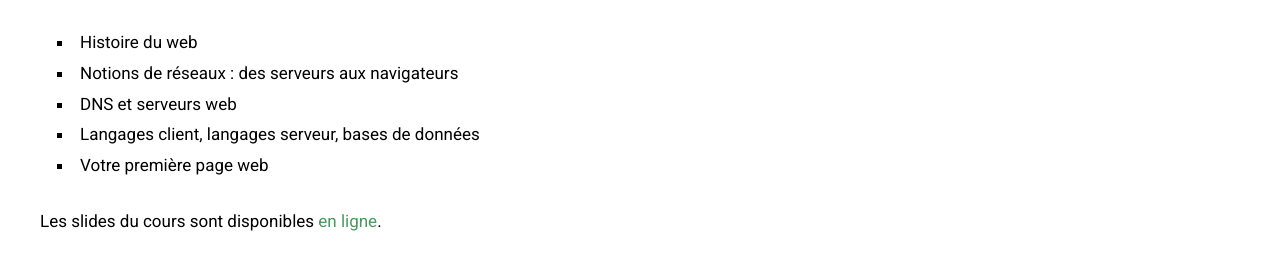
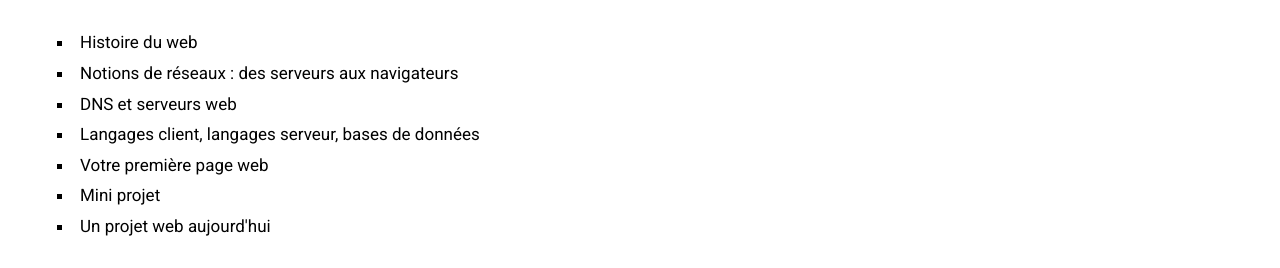
Before and after one commit to AntoineAugusti/sciences-po-culture-numerique, a plain HTML site: page index.html in a window 1280 px wide. Shown: the part 312-580 px from the top of the page. Drawn offline with nearby package versions, Linux system fonts and the light colour scheme.

Commit message:
Update course structure

```diff
--- a/index.html
+++ b/index.html
@@ -33,6 +33,8 @@
         <li>DNS et serveurs web</li>
         <li>Langages client, langages serveur, bases de données</li>
         <li>Votre première page web</li>
+        <li>Mini projet</li>
+        <li>Un projet web aujourd'hui</li>
       </ul>
 
       <p>
```
